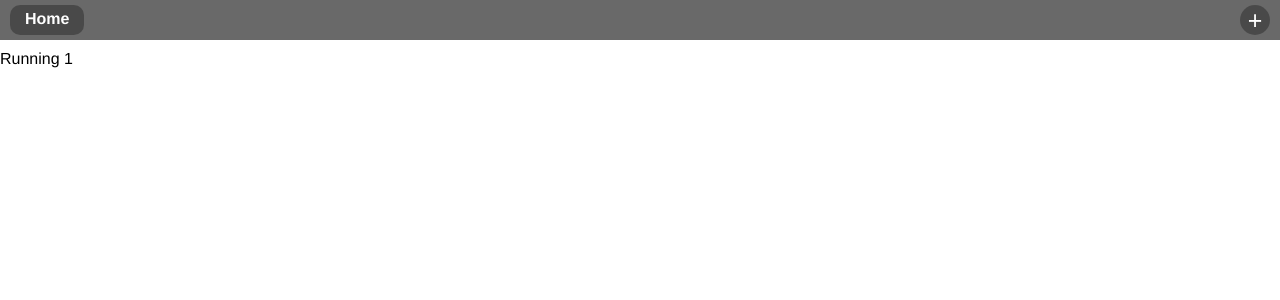
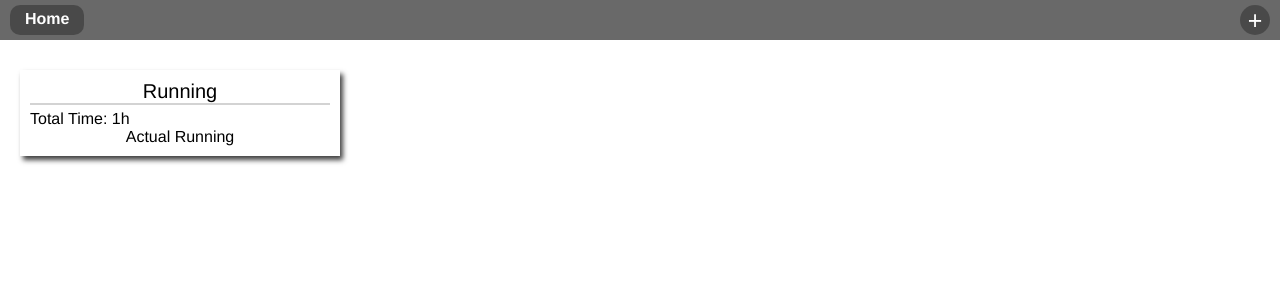
Before and after one commit to houska102/Skilld, a Vue app: page /#/ in a window 1280 px wide. Shown: the top 300 px of the page. Built offline with nearby package versions, Linux system fonts and the light colour scheme.

Commit message:
Basic SkillBundle component done, started working on a individual skill component

```diff
--- /dev/null
+++ b/src/components/Skill.vue
@@ -0,0 +1,18 @@
+<template lang="html">
+  <div class="skill">
+    {{skill.name}}
+  </div>
+</template>
+
+<script>
+export default {
+  props: {
+    skill: {
+      type: Object
+    }
+  }
+}
+</script>
+
+<style lang="css" scoped>
+</style>
--- a/src/components/SkillBundle.vue
+++ b/src/components/SkillBundle.vue
@@ -1,6 +1,14 @@
 <template lang="html">
   <div class="skillBundle">
-    {{skillBundle.name}} {{totalHoursSpent}}
+    <div class="bundle-name">{{skillBundle.name}}</div>
+    <div class="bundle-total-time">Total Time: {{totalHoursSpent}}h</div>
+    <div class="bundle-skills">
+      <skill
+        v-for="skill in skillBundle.skills"
+        :key="skill.name"
+        :skill="skill"
+      ></skill>
+    </div>
   </div>
 </template>
 
@@ -13,7 +21,6 @@ export default {
   },
   computed: {
     totalHoursSpent () {
-      console.log(this.skillBundle)
       return this.skillBundle.skills.reduce((acc, skill) => {
         skill.activities.forEach((activity) => {
           acc += activity.time
@@ -26,4 +33,20 @@ export default {
 </script>
 
 <style lang="css" scoped>
+  .skillBundle{
+    width:300px;
+    padding:10px;
+    margin: 20px;
+    -webkit-box-shadow: 3px 4px 5px 0px rgba(0,0,0,0.75);
+    -moz-box-shadow: 3px 4px 5px 0px rgba(0,0,0,0.75);
+    box-shadow: 3px 4px 5px 0px rgba(0,0,0,0.75);
+  }
+  .bundle-name{
+    font-size: 20px;
+    border-bottom: 2px solid lightgrey;
+    margin-bottom: 5px;
+  }
+  .bundle-total-time{
+    text-align: left;
+  }
 </style>
--- a/src/main.js
+++ b/src/main.js
@@ -4,10 +4,12 @@ import router from './router'
 import store from './store'
 
 import SkillBundle from './components/SkillBundle'
+import Skill from './components/Skill'
 
 Vue.config.productionTip = false
 
 Vue.component('skill-bundle', SkillBundle)
+Vue.component('skill', Skill)
 
 new Vue({
   router,
```
